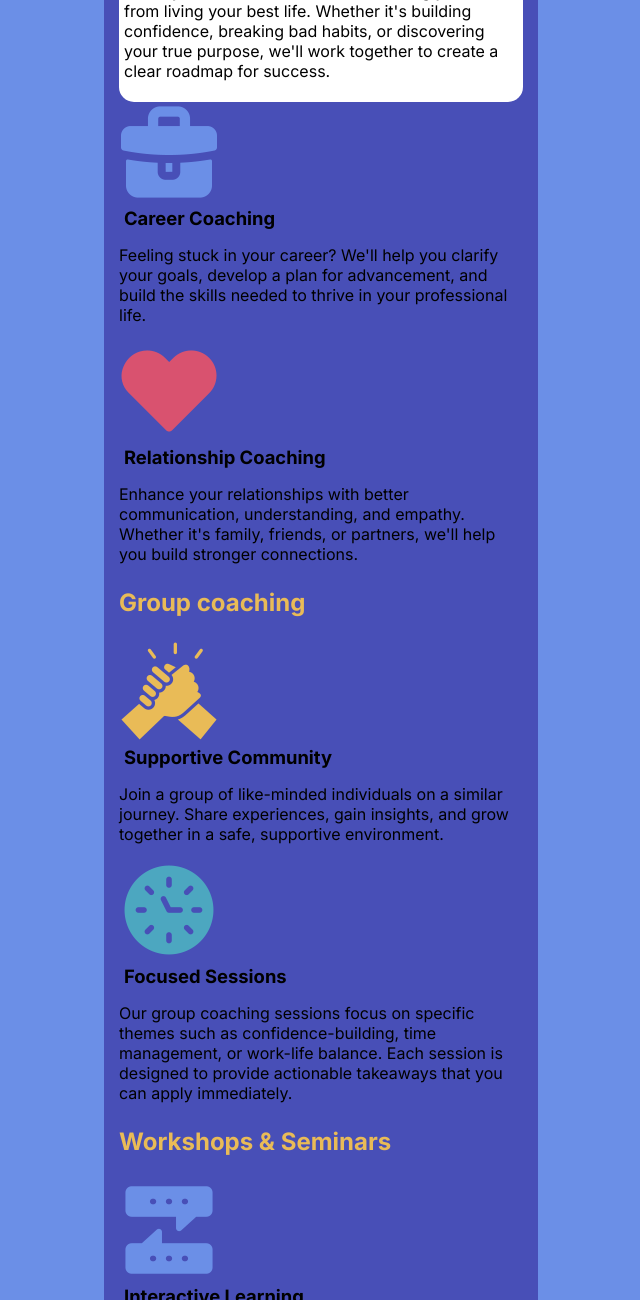
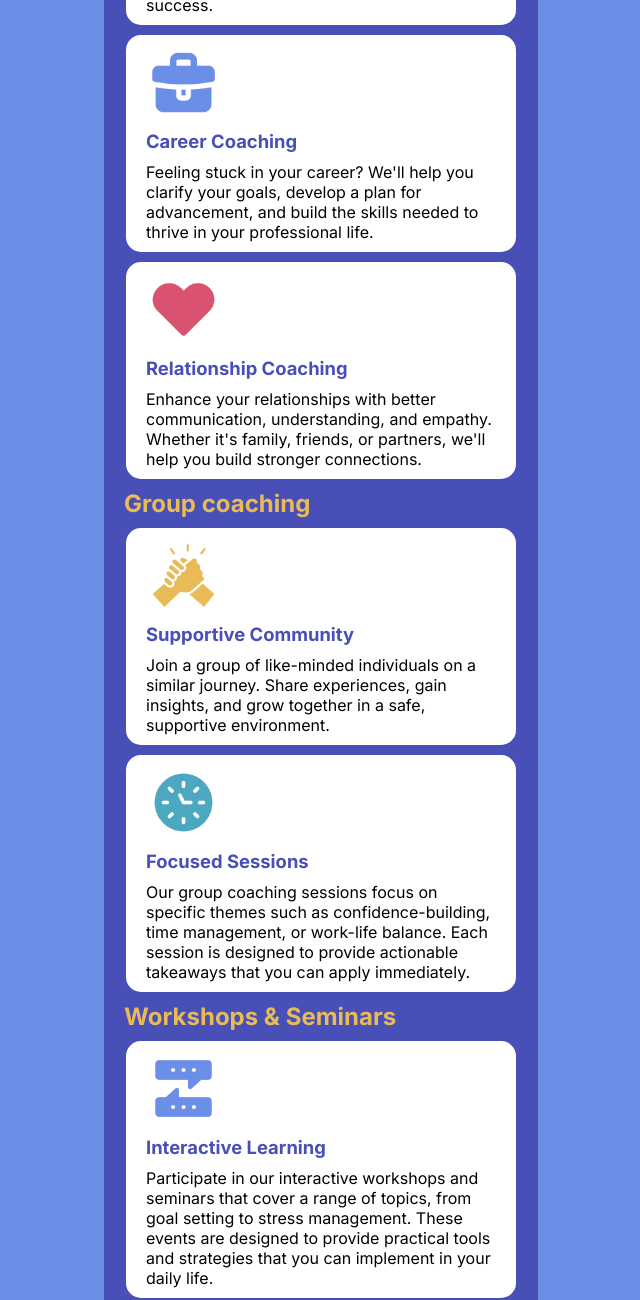
Before and after one commit to esilmone/path-to-success, a plain HTML site: page index.html in a window 1280 px wide. Shown: the part 720-2020 px from the top of the page, without its empty margins (319-959 px from the left). Drawn offline with Linux system fonts and the light colour scheme; a web font is replaced by a local one.

Commit message:
added section styles

```diff
--- a/index.html
+++ b/index.html
@@ -41,7 +41,7 @@
                         </section>
                     <h3>Group coaching</h3>
                         <section class="gservices" id="supportive-community">
-                            <img src="imgs/supportive-community.png" alt="ellow icon of hands clasping">
+                            <img src="imgs/supportive-community.png" alt="yellow icon of hands clasping">
                             <h4>Supportive Community</h4>
                                 <p>Join a group of like-minded individuals on a similar journey. Share experiences, gain insights, and grow together in a safe, supportive environment.</p>
                         </section>
--- a/styles.css
+++ b/styles.css
@@ -19,6 +19,8 @@
 
 header{
     background-color: var(--purple);
+    text-align: center;
+    color: var(--white);
 }
 
 main{
@@ -33,17 +35,12 @@ h1, h2{
 h1{
     font-size: 3em;
     text-align: center;
-    color: var(--white);
-}
-
-h1 p{
-    font-style: italic;
-    color: var(--white);
 }
 
 nav{
     background-color: var(--yellow);
     text-align: center;
+    margin: 0;
 }
 
 nav h2{
@@ -51,6 +48,7 @@ nav h2{
     color: var(--dark-gray);
     font-family: inter;
     padding: 5px;
+    font-style: italic;
 }
 
 nav ul{
@@ -70,27 +68,135 @@ nav li{
 h2{
     font-size: 2em;
     color: var(--white);
+    margin: 5px;
 }
 
 h3{
     font-size: 1.5em;
     color: var(--yellow);
+    margin: 5px;
 }
 
 h4{
     font-size: 1.15em;
     margin: 5px;
+    color: var(--purple);
 }
 
 img{
     display: block;
+    width: 65px;
+    position: relative;
+    left: 10px;
+    padding: 10px;
+}
+
+h4{
+    position: relative;
+    left: 10px;
 }
 
 #personal-development{
     align-content: center;
-    margin: 0 auto;
+    margin: 10px auto;
     padding: 5px;
-    max-width: 400px;
+    max-width: 380px;
     background-color: var(--white);
     border-radius: 15px;
 }
+
+#personal-development p{
+    margin: 0 auto;
+    max-width: 350px;
+    padding: 5px;
+}
+
+#career-coaching{
+    align-content: center;
+    margin: 10px auto;
+    padding: 5px;
+    max-width: 380px;
+    background-color: var(--white);
+    border-radius: 15px;
+}
+
+#career-coaching p{
+    margin: 0 auto;
+    max-width: 350px;
+    padding: 5px;
+}
+
+#relationship-coaching{
+    align-content: center;
+    margin: 10px auto;
+    padding: 5px;
+    max-width: 380px;
+    background-color: var(--white);
+    border-radius: 15px;
+}
+
+#relationship-coaching p{
+    margin: 0 auto;
+    max-width: 350px;
+    padding: 5px;
+}
+
+#supportive-community{
+    align-content: center;
+    margin: 10px auto;
+    padding: 5px;
+    max-width: 380px;
+    background-color: var(--white);
+    border-radius: 15px;
+}
+
+#supportive-community p{
+    margin: 0 auto;
+    max-width: 350px;
+    padding: 5px;
+}
+
+#focused-sessions{
+    align-content: center;
+    margin: 10px auto;
+    padding: 5px;
+    max-width: 380px;
+    background-color: var(--white);
+    border-radius: 15px;
+}
+
+#focused-sessions p{
+    margin: 0 auto;
+    max-width: 350px;
+    padding: 5px;
+}
+
+#interactive-learning{
+    align-content: center;
+    margin: 10px auto;
+    padding: 5px;
+    max-width: 380px;
+    background-color: var(--white);
+    border-radius: 15px;
+}
+
+#interactive-learning p{
+    margin: 0 auto;
+    max-width: 350px;
+    padding: 5px;
+}
+
+#flexible-learning{
+    align-content: center;
+    margin: 10px auto;
+    padding: 5px;
+    max-width: 380px;
+    background-color: var(--white);
+    border-radius: 15px;
+}
+
+#flexible-learning p{
+    margin: 0 auto;
+    max-width: 350px;
+    padding: 5px;
+}
```
